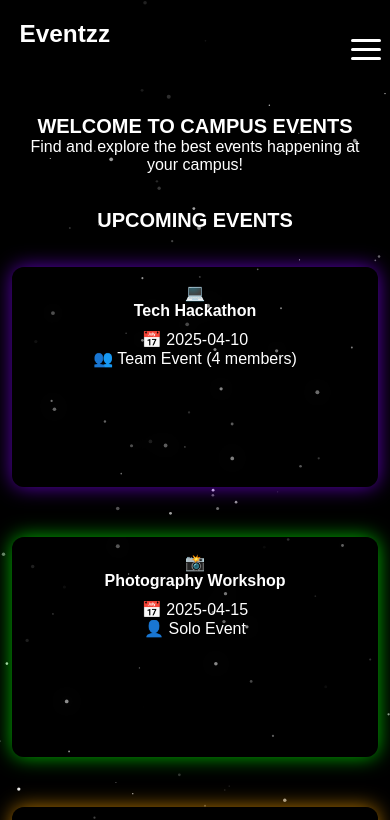
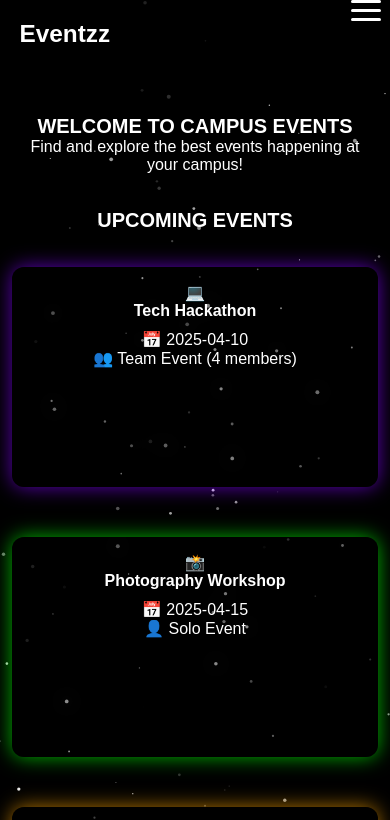
Before and after one commit to akdoescodes/Techcrunch, a plain HTML site: page index.html in a window 390 px wide. Shown: the top 820 px of the page. Drawn offline with Linux system fonts and the light colour scheme.

Commit message:
Update styles.css

```diff
--- a/styles.css
+++ b/styles.css
@@ -116,8 +116,7 @@ html, body {
     display: none;
     position: absolute;
     left: 90%;
-    position: absolute;
-    bottom: 94.99%;
+
 
 
     flex-direction: column;
```
